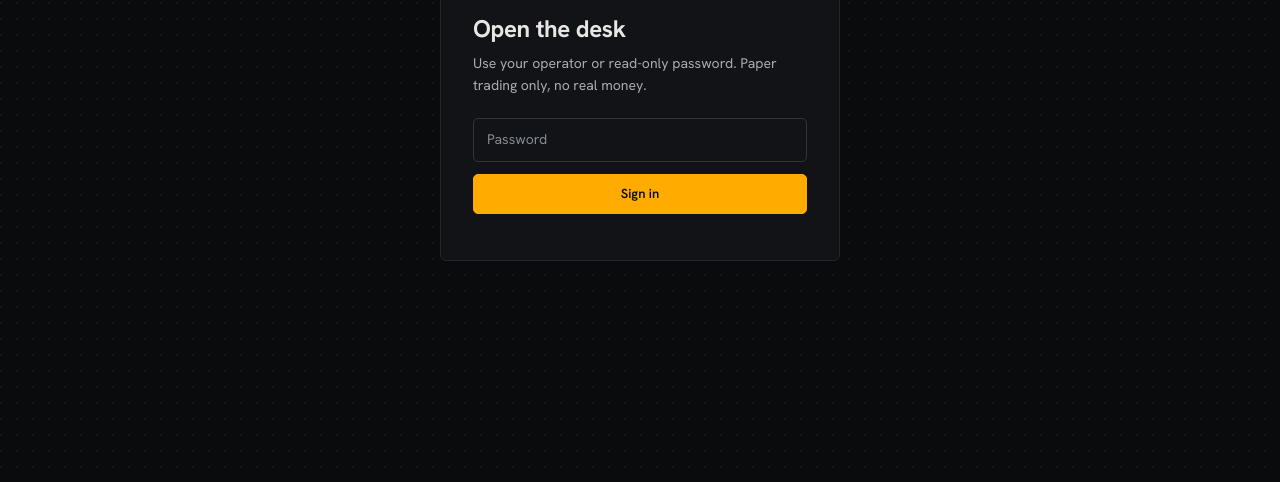
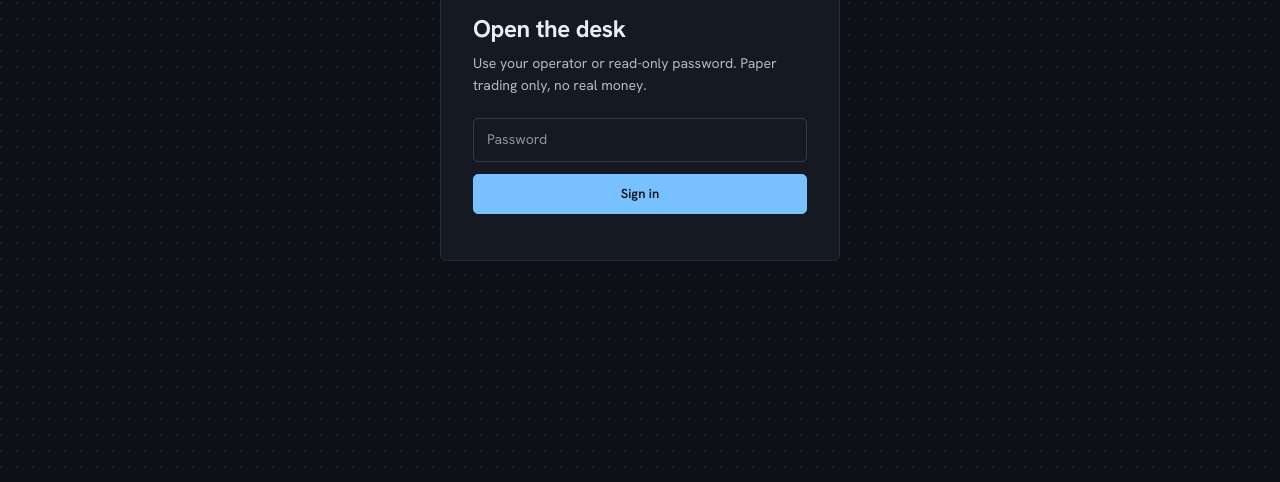
Before and after one commit to zenriea/a-new-beginning, a plain HTML site: page web/index.html in a window 1280 px wide. Shown: the part 318-800 px from the top of the page. Drawn offline with Linux system fonts and the dark colour scheme; files that its build step writes are made by us from their sources; no server answers; files whose address does not match are found by name.

```diff
--- a/web/app.css
+++ b/web/app.css
@@ -1,4 +1,4 @@
-/* QuantDesk — dark-first trading console: near-black panels, hairline seams, amber accent, green/red P&L.
+/* QuantDesk — dark-first working console: graphite panels, hairline seams, syntax-derived state colour.
    Every colour comes from these tokens; --live is reserved for capital that is live right now. */
 :root {
   color-scheme: light;
@@ -26,38 +26,38 @@
 @media (prefers-color-scheme: dark) {
   :root:not([data-theme="light"]) {
     color-scheme: dark;
-    --bg: #0a0b0d;
-    --surface-1: #111316; --surface-2: #16191d; --surface-3: #1d2126;
-    --border: #23272d; --border-strong: #30353d;
-    --text-primary: #e8e6e3; --text-secondary: #a9adb3; --text-muted: #868c94;
-    --series-1: #ffab00; --series-2: #9aa0a8; --series-3: #5f656d;
-    --accent: #ffab00; --accent-2: #ffc44d; --accent-ink: #0a0b0d; --accent-soft: rgba(255, 171, 0, .12);
-    --live: #2bd4e6; --live-soft: rgba(43, 212, 230, .13);
-    --good: #22c97a; --good-mark: #1db56c; --good-soft: rgba(34, 201, 122, .13);
-    --warning: #ff7a1a; --warning-mark: #f06a0a; --warning-soft: rgba(255, 122, 26, .14);
-    --critical: #ff5466; --critical-mark: #f23645; --critical-soft: rgba(242, 54, 69, .13);
-    --violet: #b48cff; --chip: #16191d;
+    --bg: #0d1117;
+    --surface-1: #151a22; --surface-2: #1b212b; --surface-3: #232a35;
+    --border: #262c36; --border-strong: #353c48;
+    --text-primary: #e6edf3; --text-secondary: #b1bac4; --text-muted: #8b949e;
+    --series-1: #79c0ff; --series-2: #9aa4b2; --series-3: #6b7686;
+    --accent: #79c0ff; --accent-2: #a5d6ff; --accent-ink: #0d1117; --accent-soft: rgba(121, 192, 255, .12);
+    --live: #39c5cf; --live-soft: rgba(57, 197, 207, .13);
+    --good: #56d364; --good-mark: #3fb950; --good-soft: rgba(63, 185, 80, .13);
+    --warning: #e3b341; --warning-mark: #d29922; --warning-soft: rgba(210, 153, 34, .14);
+    --critical: #ff7b72; --critical-mark: #f85149; --critical-soft: rgba(248, 81, 73, .12);
+    --violet: #c678dd; --chip: #1b212b;
     --shadow: none;
     --shadow-lg: 0 16px 48px rgba(0, 0, 0, .55);
-    --on-warning: #1a1300; --grid-dot: rgba(232, 230, 227, .06);
+    --on-warning: #1a1300; --grid-dot: rgba(230, 237, 243, .07);
   }
 }
 :root[data-theme="dark"] {
   color-scheme: dark;
-  --bg: #0a0b0d;
-  --surface-1: #111316; --surface-2: #16191d; --surface-3: #1d2126;
-  --border: #23272d; --border-strong: #30353d;
-  --text-primary: #e8e6e3; --text-secondary: #a9adb3; --text-muted: #868c94;
-  --series-1: #ffab00; --series-2: #9aa0a8; --series-3: #5f656d;
-  --accent: #ffab00; --accent-2: #ffc44d; --accent-ink: #0a0b0d; --accent-soft: rgba(255, 171, 0, .12);
-  --live: #2bd4e6; --live-soft: rgba(43, 212, 230, .13);
-  --good: #22c97a; --good-mark: #1db56c; --good-soft: rgba(34, 201, 122, .13);
-  --warning: #ff7a1a; --warning-mark: #f06a0a; --warning-soft: rgba(255, 122, 26, .14);
-  --critical: #ff5466; --critical-mark: #f23645; --critical-soft: rgba(242, 54, 69, .13);
-  --violet: #b48cff; --chip: #16191d;
+  --bg: #0d1117;
+  --surface-1: #151a22; --surface-2: #1b212b; --surface-3: #232a35;
+  --border: #262c36; --border-strong: #353c48;
+  --text-primary: #e6edf3; --text-secondary: #b1bac4; --text-muted: #8b949e;
+  --series-1: #79c0ff; --series-2: #9aa4b2; --series-3: #6b7686;
+  --accent: #79c0ff; --accent-2: #a5d6ff; --accent-ink: #0d1117; --accent-soft: rgba(121, 192, 255, .12);
+  --live: #39c5cf; --live-soft: rgba(57, 197, 207, .13);
+  --good: #56d364; --good-mark: #3fb950; --good-soft: rgba(63, 185, 80, .13);
+  --warning: #e3b341; --warning-mark: #d29922; --warning-soft: rgba(210, 153, 34, .14);
+  --critical: #ff7b72; --critical-mark: #f85149; --critical-soft: rgba(248, 81, 73, .12);
+  --violet: #c678dd; --chip: #1b212b;
   --shadow: none;
   --shadow-lg: 0 16px 48px rgba(0, 0, 0, .55);
-  --on-warning: #1a1300; --grid-dot: rgba(232, 230, 227, .06);
+  --on-warning: #1a1300; --grid-dot: rgba(230, 237, 243, .07);
 }
 
 /* ------------------------------------------------------------------ base */
```
Also changed, not shown: web/index.html (line endings or trailing spaces).
